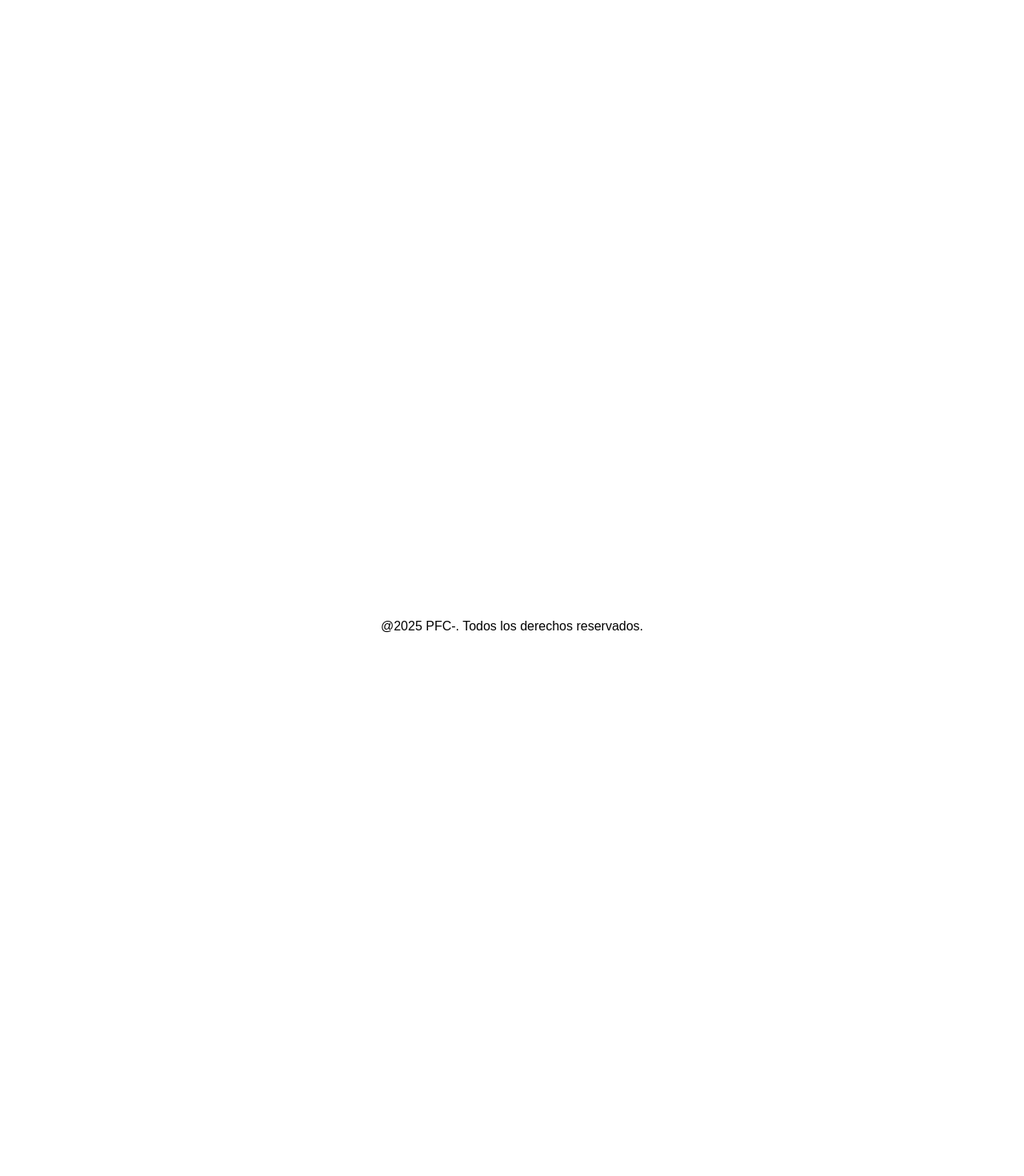
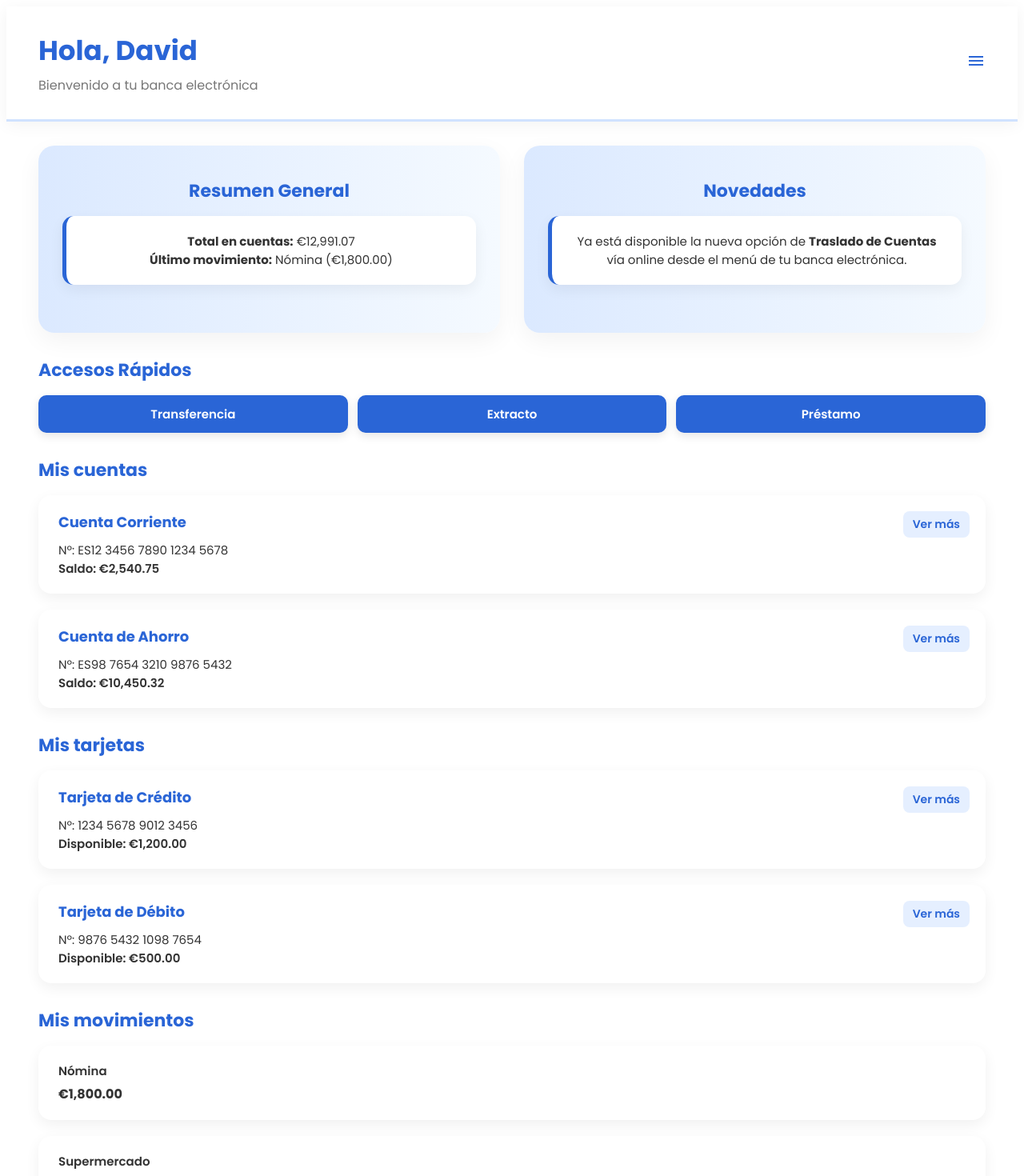
Before and after one commit to davidnoya/PFC-DAW, an Angular app in the folder frontend/PFC/: page /banca-electronica in a window 1280 px wide. Before the commit this address led to /. Shown: the top 1470 px of the page at 80% size. Before the commit the page ends 816 px from the top, so only its background shows below. Built offline with nearby package versions, Linux system fonts and the light colour scheme.

Commit message:
Implementación de la banca electrónica y algunas modificaciones

```diff
--- a/frontend/PFC/src/app/app-routing.module.ts
+++ b/frontend/PFC/src/app/app-routing.module.ts
@@ -3,13 +3,15 @@ import { RouterModule, Routes } from '@angular/router';
 import { BienvenidaComponent } from './traslado-cuentas/component/bienvenida/bienvenida.component';
 import { LoginComponent } from './traslado-cuentas/component/login/login.component';
 import { FormSolicitudComponent } from './traslado-cuentas/component/form-solicitud/form-solicitud.component';
+import { BancaElectronicaComponent } from './traslado-cuentas/component/banca-electronica/banca-electronica.component';
 
 const routes: Routes = [
   {path: '', redirectTo: '/bienvenida', pathMatch: 'full'},
   {path: 'bienvenida', component: BienvenidaComponent},
   {path: 'login1', component: LoginComponent, data: {texto: 'Todo listo para que accedas con confianza y seguridad'}},
   {path: 'login2', component: LoginComponent, data: {texto: 'Antes de nada, debes acceder a tu banca electrónica'}},
-  {path: 'solicitud', component: FormSolicitudComponent}
+  {path: 'solicitud', component: FormSolicitudComponent},
+  {path: 'banca-electronica', component: BancaElectronicaComponent}
 ];
 
 @NgModule({
--- a/frontend/PFC/src/app/app.module.ts
+++ b/frontend/PFC/src/app/app.module.ts
@@ -9,6 +9,7 @@ import { PieComponent } from './shared/pie/pie.component';
 import { BienvenidaComponent } from './traslado-cuentas/component/bienvenida/bienvenida.component';
 import { LoginComponent } from './traslado-cuentas/component/login/login.component';
 import { FormSolicitudComponent } from './traslado-cuentas/component/form-solicitud/form-solicitud.component';
+import { BancaElectronicaComponent } from './traslado-cuentas/component/banca-electronica/banca-electronica.component';
 
 @NgModule({
   declarations: [
@@ -16,7 +17,8 @@ import { FormSolicitudComponent } from './traslado-cuentas/component/form-solici
     PieComponent,
     BienvenidaComponent,
     LoginComponent,
-    FormSolicitudComponent
+    FormSolicitudComponent,
+    BancaElectronicaComponent
   ],
   imports: [
     BrowserModule,
--- /dev/null
+++ b/frontend/PFC/src/app/traslado-cuentas/component/banca-electronica/banca-electronica.component.css
@@ -0,0 +1,277 @@
+@import url('https://fonts.googleapis.com/css2?family=Poppins:wght@400;600;700&display=swap');
+
+* {
+  margin: 0;
+  padding: 0;
+  box-sizing: border-box;
+  font-family: 'Poppins', sans-serif;
+}
+
+body, html {
+  background: linear-gradient(to bottom right, #f2f7fd, #e2ecf9);
+  color: #1a1a1a;
+}
+
+.cabecera {
+  display: flex;
+  justify-content: space-between;
+  align-items: center;
+  padding: 30px 40px;
+  background: #ffffff;
+  box-shadow: 0 4px 20px rgba(0,0,0,0.05);
+  border-bottom: 3px solid #d0e2ff;
+}
+
+.cabecera .titulo h1 {
+  font-size: 34px;
+  color: #2a65d6;
+  margin-bottom: 5px;
+}
+
+.cabecera .titulo p {
+  font-size: 16px;
+  color: #777;
+}
+
+.menu-toggle {
+  font-size: 30px;
+  color: #2a65d6;
+  cursor: pointer;
+  transition: transform 0.2s;
+}
+
+.menu-toggle:hover {
+  transform: scale(1.1);
+}
+
+.menu-flotante {
+  position: absolute;
+  top: 95px;
+  right: 40px;
+  background: white;
+  border-radius: 16px;
+  box-shadow: 0 12px 25px rgba(0,0,0,0.15);
+  width: 240px;
+  opacity: 0;
+  pointer-events: none;
+  transform: translateY(-10px);
+  transition: all 0.3s ease;
+  z-index: 99;
+}
+
+.menu-flotante.abierto {
+  opacity: 1;
+  pointer-events: auto;
+  transform: translateY(0);
+}
+
+.menu-flotante ul {
+  list-style: none;
+  padding: 20px;
+}
+
+.menu-flotante li {
+  margin-bottom: 10px;
+}
+
+.menu-flotante a {
+  color: #2a65d6;
+  text-decoration: none;
+  font-size: 15px;
+  padding: 10px;
+  border-radius: 10px;
+  display: block;
+  transition: background 0.2s ease;
+}
+
+.menu-flotante a:hover {
+  background: #f1f5ff;
+}
+
+.menu-flotante .destacado {
+  background: #d6e7ff;
+  font-weight: 600;
+  border-left: 4px solid #2a65d6;
+}
+
+section {
+  margin: 30px 40px;
+}
+
+section h3 {
+  font-size: 22px;
+  color: #2a65d6;
+  margin-bottom: 15px;
+}
+
+.card {
+  background: white;
+  border-radius: 16px;
+  padding: 20px 25px;
+  box-shadow: 0 6px 18px rgba(0,0,0,0.06);
+  margin-bottom: 20px;
+  transition: transform 0.25s ease;
+  position: relative;
+}
+
+.card:hover {
+  transform: scale(1.02);
+}
+
+.card h4 {
+  font-size: 18px;
+  color: #2a65d6;
+  margin-bottom: 10px;
+}
+
+.card p {
+  font-size: 15px;
+  color: #333;
+}
+
+.card .ver-mas-btn {
+  position: absolute;
+  top: 20px;
+  right: 20px;
+  background: #e5efff;
+  color: #2a65d6;
+  border: none;
+  border-radius: 8px;
+  padding: 6px 12px;
+  font-size: 14px;
+  font-weight: 600;
+  cursor: pointer;
+  transition: background 0.2s ease, transform 0.2s;
+}
+
+.card .ver-mas-btn:hover {
+  background: #c9ddfb;
+  transform: translateY(-1px);
+}
+
+.resumen-general {
+  background: linear-gradient(to right, #dbe9ff, #f5faff);
+  border-radius: 20px;
+  padding: 40px 30px;
+  box-shadow: 0 10px 30px rgba(0,0,0,0.05);
+  text-align: center;
+}
+
+.resumen-totales {
+  background: #ffffff;
+  border-left: 5px solid #2a65d6;
+  padding: 20px;
+  border-radius: 14px;
+}
+
+.resumen-grid {
+  display: grid;
+  grid-template-columns: 1fr 1fr;
+  gap: 30px;
+  margin: 30px 40px;
+}
+
+.resumen-novedades {
+  background: linear-gradient(to right, #dbe9ff, #f5faff);
+  border-radius: 20px;
+  padding: 40px 30px;
+  box-shadow: 0 10px 30px rgba(0,0,0,0.05);
+  text-align: center;
+}
+
+.resumen-novedades h3 {
+  font-size: 22px;
+  color: #2a65d6;
+  margin-bottom: 15px;
+}
+
+.resumen-novedades .resumen-totales {
+  background: #ffffff;
+  border-left: 5px solid #2a65d6;
+  padding: 20px;
+  border-radius: 14px;
+  font-size: 15px;
+  color: #333;
+}
+
+.accesos .botones {
+  display: flex;
+  flex-wrap: wrap;
+  gap: 12px;
+}
+
+.accesos button {
+  flex: 1;
+  background: #2a65d6;
+  color: white;
+  padding: 12px 16px;
+  border: none;
+  border-radius: 10px;
+  font-size: 15px;
+  font-weight: 600;
+  cursor: pointer;
+  box-shadow: 0 4px 12px rgba(0,0,0,0.1);
+  transition: background 0.3s ease, transform 0.2s;
+}
+
+.accesos button:hover {
+  background: #1e4db0;
+  transform: translateY(-2px);
+}
+
+.saldo, .disponible {
+  color: #1d56b5;
+  font-weight: 600;
+}
+
+.movimientos .descripcion {
+  font-weight: 600;
+  margin-bottom: 5px;
+}
+
+.movimientos .cantidad {
+  font-size: 16px;
+  font-weight: bold;
+}
+
+.positivo {
+  color: #4caf50;
+}
+
+.negativo {
+  color: #e53935;
+}
+
+@media (max-width: 768px) {
+  .resumen-grid {
+    grid-template-columns: 1fr;
+  }
+
+  .cabecera {
+    padding: 20px;
+  }
+
+  .cabecera .titulo h1 {
+    font-size: 28px;
+  }
+
+  .cabecera .titulo p {
+    font-size: 14px;
+  }
+
+  .menu-flotante {
+    width: 200px;
+  }
+
+  .menu-toggle {
+    font-size: 28px;
+  }
+
+  .card {
+    padding: 18px 20px;
+  }
+
+  section h3 {
+    font-size: 20px;
+  }
+}
--- /dev/null
+++ b/frontend/PFC/src/app/traslado-cuentas/component/banca-electronica/banca-electronica.component.html
@@ -0,0 +1,77 @@
+<link href="https://fonts.googleapis.com/icon?family=Material+Icons+Outlined" rel="stylesheet">
+
+<div class="cabecera">
+  <div class="titulo">
+    <h1>Hola, David</h1>
+    <p>Bienvenido a tu banca electrónica</p>
+  </div>
+  <div class="menu-toggle" (click)="toggleMenu()">
+    <span class="material-icons-outlined">menu</span>
+  </div>
+</div>
+
+<div class="menu-flotante" [class.abierto]="menuAbierto">
+  <ul>
+    <li><a href="">Salud Financiera</a></li>
+    <li><a href="/traslados" class="destacado">Traslado de cuentas</a></li>
+    <li><a href="">Oficinas y cajeros</a></li>
+    <li><a href="">Inversiones</a></li>
+    <li><a href="#">Cerrar sesión</a></li>
+  </ul>
+</div>
+
+<section class="resumen-grid">
+  <div class="resumen-general">
+    <h3>Resumen General</h3>
+    <div class="card resumen-totales">
+      <p><strong>Total en cuentas:</strong> {{ getTotalCuentas() | currency:'EUR' }}</p>
+      <p><strong>Último movimiento:</strong> {{ movimientos[0]?.descripcion }} ({{ movimientos[0]?.cantidad | currency:'EUR' }})</p>
+    </div>
+  </div>
+
+    <div class="resumen-novedades">
+    <h3>Novedades</h3>
+    <div class="card resumen-totales">
+      <p>Ya está disponible la nueva opción de <strong>Traslado de Cuentas</strong> vía online desde el menú de tu banca electrónica.</p>
+    </div>
+  </div>
+</section>
+
+<section class="accesos">
+  <h3>Accesos Rápidos</h3>
+  <div class="botones">
+    <button>Transferencia</button>
+    <button>Extracto</button>
+    <button>Préstamo</button>
+  </div>
+</section>
+
+<section class="cuentas">
+  <h3>Mis cuentas</h3>
+  <div class="card" *ngFor="let cuenta of cuentas">
+    <h4>{{ cuenta.tipo }}</h4>
+    <p>Nº: {{ cuenta.numero }}</p>
+    <p class="saldo">Saldo: {{ cuenta.saldo | currency:'EUR' }}</p>
+    <button class="ver-mas-btn">Ver más</button>
+  </div>
+</section>
+
+<section class="tarjetas">
+  <h3>Mis tarjetas</h3>
+  <div class="card" *ngFor="let tarjeta of tarjetas">
+    <h4>{{ tarjeta.tipo }}</h4>
+    <p>Nº: {{ tarjeta.numero }}</p>
+    <p class="disponible">Disponible: {{ tarjeta.disponible | currency:'EUR' }}</p>
+    <button class="ver-mas-btn">Ver más</button>
+  </div>
+</section>
+
+<section class="movimientos">
+  <h3>Mis movimientos</h3>
+  <div class="card" *ngFor="let mov of movimientos">
+    <p class="descripcion">{{ mov.descripcion }}</p>
+    <p class="cantidad" [ngClass]="{ 'positivo': mov.cantidad > 0, 'negativo': mov.cantidad < 0 }">
+      {{ mov.cantidad | currency:'EUR' }}
+    </p>
+  </div>
+</section>
--- /dev/null
+++ b/frontend/PFC/src/app/traslado-cuentas/component/banca-electronica/banca-electronica.component.ts
@@ -0,0 +1,29 @@
+import { Component, OnInit } from '@angular/core';
+import { Cuenta, Tarjeta, Movimiento } from '../../model/banca-electronica.model';
+import { cuentasMock, tarjetasMock, movimientosMock } from './banca-electronica.mock';
+
+@Component({
+  selector: 'app-banca-electronica',
+  templateUrl: './banca-electronica.component.html',
+  styleUrls: ['./banca-electronica.component.css']
+})
+export class BancaElectronicaComponent implements OnInit {
+  cuentas: Cuenta[] = [];
+  tarjetas: Tarjeta[] = [];
+  movimientos: Movimiento[] = [];
+  menuAbierto = false;
+
+  ngOnInit() {
+    this.cuentas = cuentasMock;
+    this.tarjetas = tarjetasMock;
+    this.movimientos = movimientosMock;
+  }
+
+  toggleMenu() {
+    this.menuAbierto = !this.menuAbierto;
+  }
+
+  getTotalCuentas(): number {
+    return this.cuentas.reduce((total, cuenta) => total + cuenta.saldo, 0);
+  }
+}
--- /dev/null
+++ b/frontend/PFC/src/app/traslado-cuentas/component/banca-electronica/banca-electronica.mock.ts
@@ -0,0 +1,16 @@
+export const cuentasMock = [
+  { tipo: 'Cuenta Corriente', numero: 'ES12 3456 7890 1234 5678', saldo: 2540.75 },
+  { tipo: 'Cuenta de Ahorro', numero: 'ES98 7654 3210 9876 5432', saldo: 10450.32 }
+];
+
+export const tarjetasMock = [
+  { tipo: 'Tarjeta de Crédito', numero: '1234 5678 9012 3456', disponible: 1200 },
+  { tipo: 'Tarjeta de Débito', numero: '9876 5432 1098 7654', disponible: 500 }
+];
+
+export const movimientosMock = [
+  { descripcion: 'Nómina', cantidad: 1800 },
+  { descripcion: 'Supermercado', cantidad: -67.45 },
+  { descripcion: 'Gasolina', cantidad: -50.20 },
+  { descripcion: 'Transferencia recibida', cantidad: 250 }
+];
--- a/frontend/PFC/src/app/traslado-cuentas/component/login/login.component.html
+++ b/frontend/PFC/src/app/traslado-cuentas/component/login/login.component.html
@@ -26,6 +26,7 @@
             <button type="submit">Entrar</button>
             <br><br><br><br><br>
             <a class="alta" href="/altausuarios">No tengo banca electrónica</a><br><br>
+            <a class="alta" href="/banca-electronica">acceso a banca electrónica (temporal)</a>
         </form>
     </div>
     <p *ngIf="errorMessage" style="color: red;">{{ errorMessage }}</p>
```
Also changed, not shown: frontend/PFC/src/app/traslado-cuentas/model/banca-electronica.model.ts (added, +16 -0 lines), 1 other file (tests, documents, lock files or other folders).
